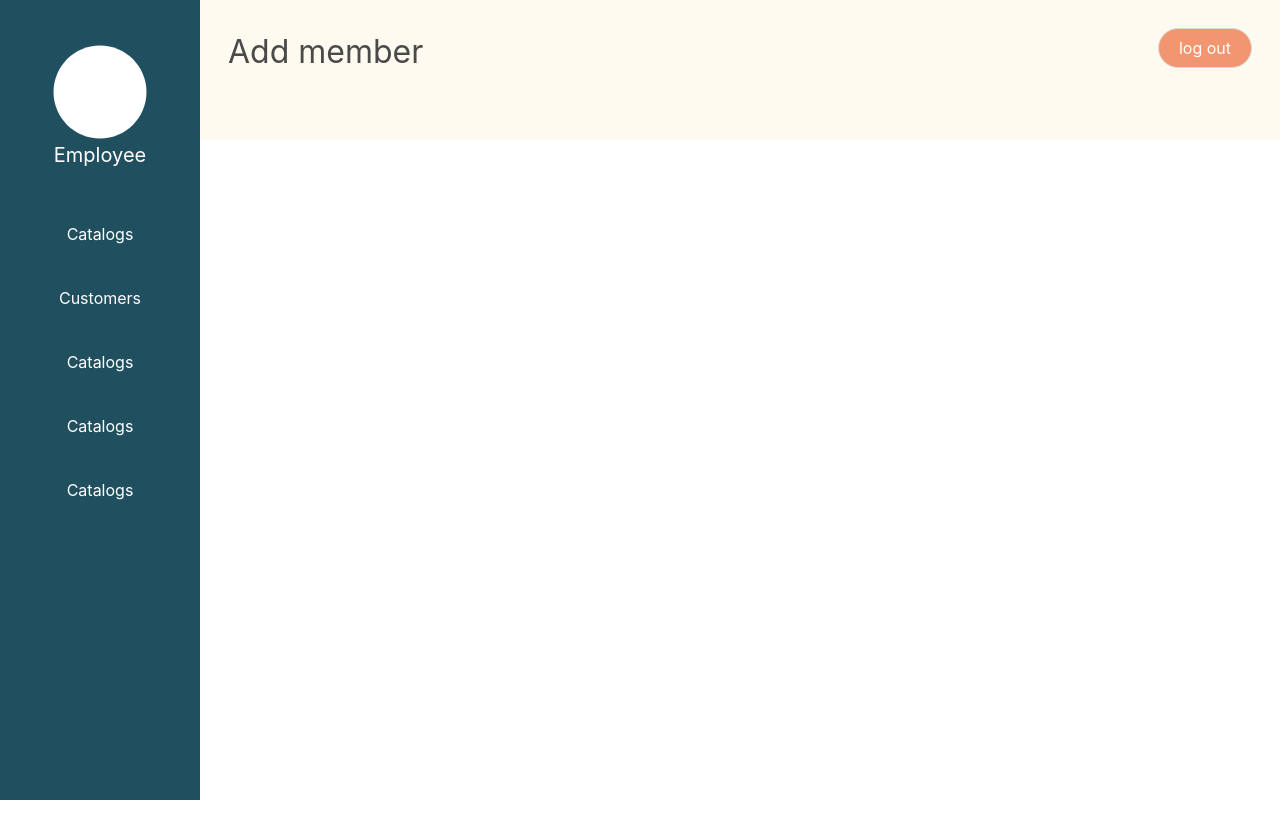
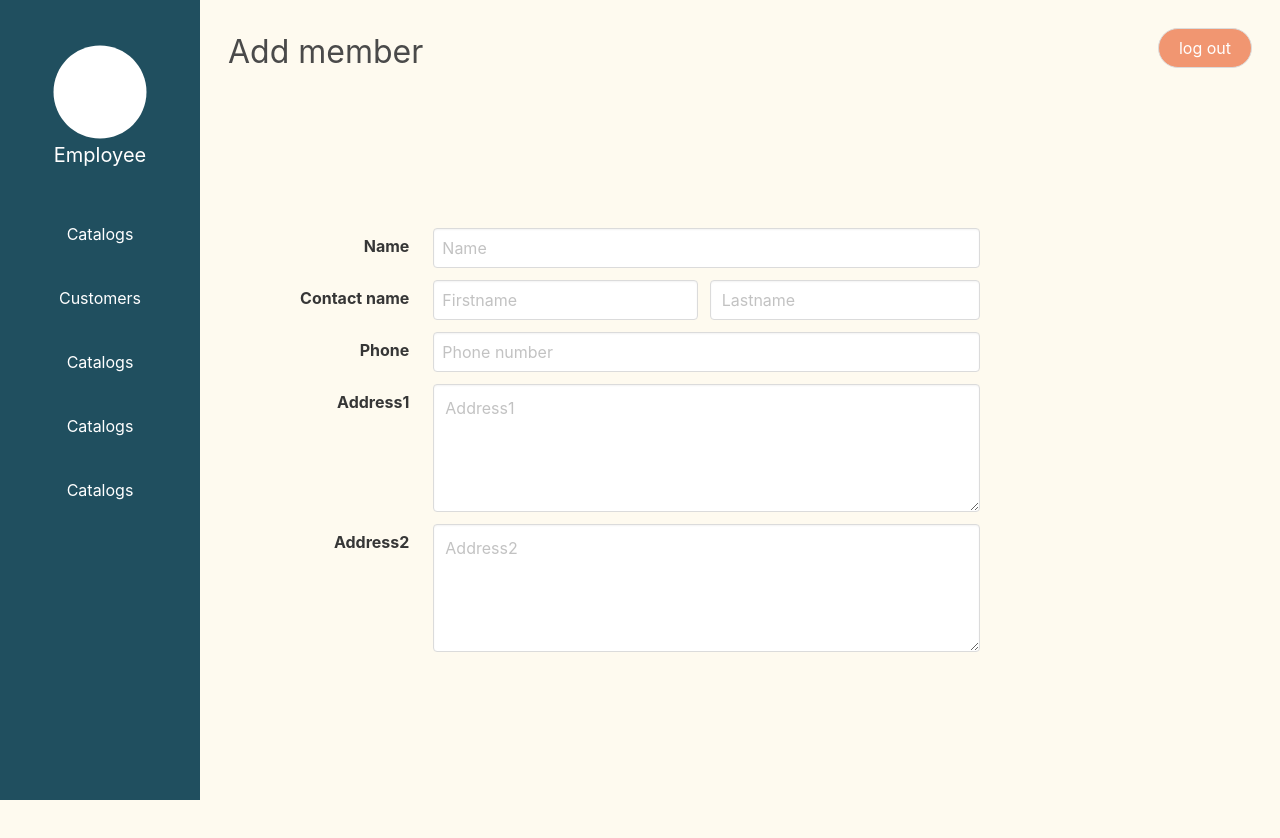
Before and after one commit to tungkraiwit/Gundam-Man, a Next.js app: page /member in a window 1280 px wide. Shown: the top 838 px of the page. Before the commit the page ends 800 px from the top, so only its background shows below. Built offline with nearby package versions, Linux system fonts and the light colour scheme.

Commit message:
Add form in add member

```diff
--- a/pages/member.js
+++ b/pages/member.js
@@ -9,7 +9,79 @@ class Member extends React.Component {
       <div>
         <Layout>
           <Content title="Add member" />
+          <div style={{ margin: "300px", marginTop: "100px", marginLeft: "100px" }}>
 
+            <div class="field is-horizontal">
+              <div class="field-label is-normal">
+                <label class="label">Name</label>
+              </div>
+              <div class="field-body">
+                <div class="field">
+                  <p class="control is-expanded has-icons-left">
+                    <input class="input" type="text" placeholder="Name" style={{ padding: "0.5rem" }} />
+                  </p>
+                </div>
+              </div>
+            </div>
+
+            <div class="field is-horizontal">
+              <div class="field-label is-normal">
+                <label class="label">Contact name</label>
+              </div>
+              <div class="field-body">
+                <div class="field">
+                  <p class="control is-expanded has-icons-left">
+                    <input class="input" type="text" placeholder="Firstname" style={{ padding: "0.5rem" }} />
+                  </p>
+                </div>
+                <div class="field">
+                  <p class="control is-expanded">
+                    <input class="input" type="text" placeholder="Lastname" />
+                  </p>
+                </div>
+              </div>
+            </div>
+
+            <div class="field is-horizontal">
+              <div class="field-label is-normal">
+                <label class="label">Phone</label>
+              </div>
+              <div class="field-body">
+                <div class="field">
+                  <p class="control is-expanded has-icons-left">
+                    <input class="input" type="text" placeholder="Phone number" style={{ padding: "0.5rem" }} />
+                  </p>
+                </div>
+              </div>
+            </div>
+
+            <div class="field is-horizontal">
+              <div class="field-label is-normal">
+                <label class="label">Address1</label>
+              </div>
+              <div class="field-body">
+                <div class="field">
+                  <div class="control">
+                    <textarea class="textarea" placeholder="Address1"></textarea>
+                  </div>
+                </div>
+              </div>
+            </div>
+
+            <div class="field is-horizontal">
+              <div class="field-label is-normal">
+                <label class="label">Address2</label>
+              </div>
+              <div class="field-body">
+                <div class="field">
+                  <div class="control">
+                    <textarea class="textarea" placeholder="Address2"></textarea>
+                  </div>
+                </div>
+              </div>
+            </div>
+
+          </div>
 
         </Layout>
       </div>
```
